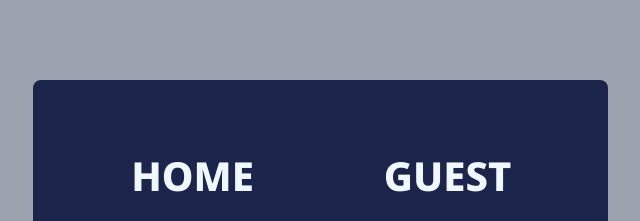
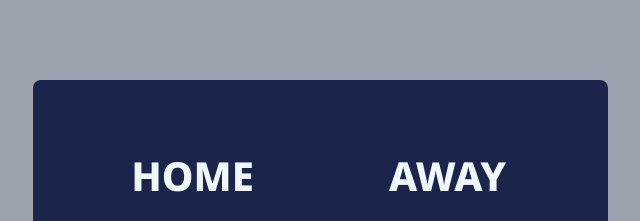
Before and after one commit to SmileeCj/Score-Board, a plain HTML site: page index.html in a window 1280 px wide. Shown: the top 221 px of the page, 320-960 px from the left. Drawn offline with Linux system fonts and the light colour scheme.

Commit message:
Update index.html
Change .board-title-home : from GUEST to AWAY

```diff
--- a/index.html
+++ b/index.html
@@ -35,7 +35,7 @@
         </ul>
       </div>
       <div id="guest" class="card">
-        <h2 class="board-title-home">GUEST</h2>
+        <h2 class="board-title-home">AWAY</h2>
         <div class="home-score">
           <p class="home-points-text" id="guest-score">00</p>
         </div>
```
